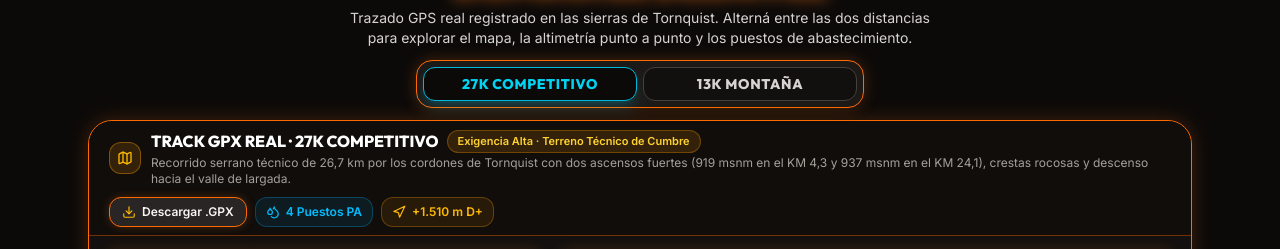
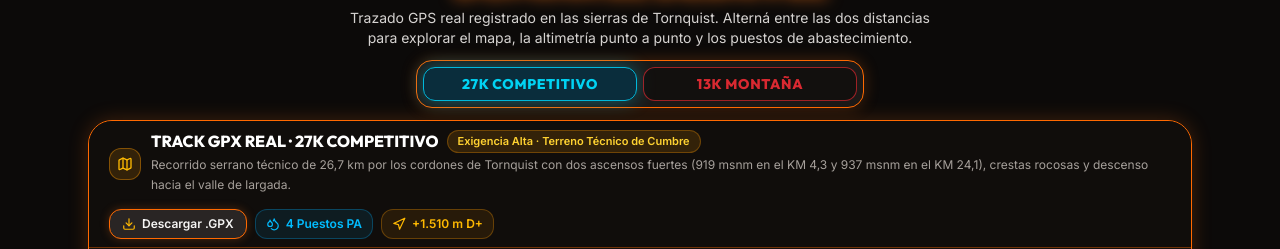
Before and after one commit to lucciancia20-alt/reto-al-filo-web, a React (Vite) app: page / in a window 1280 px wide. Shown: the part 796-1045 px from the top of the page. Built offline with nearby package versions, Linux system fonts and the light colour scheme; no server answers.

Commit message:
style(circuit): keep permanent distance tab colors and prevent description layout shift

```diff
--- a/src/components/CircuitSection.jsx
+++ b/src/components/CircuitSection.jsx
@@ -268,11 +268,11 @@ export default function CircuitSection({
               const is13K = circuit.id === '13K';
               const tabColorClass = isSelected
                 ? is13K
-                  ? 'bg-stone-950 text-red-500 border border-red-500 shadow-lg shadow-red-500/20'
-                  : 'bg-stone-950 text-cyan-400 border border-cyan-500 shadow-lg shadow-cyan-500/20'
+                  ? 'bg-red-950/80 text-red-500 border border-red-500 shadow-[0_0_18px_rgba(239,68,68,0.45)]'
+                  : 'bg-cyan-950/80 text-cyan-400 border border-cyan-500 shadow-[0_0_18px_rgba(6,182,212,0.45)]'
                 : is13K
-                  ? 'bg-stone-950/60 text-stone-300 border border-stone-700 hover:border-red-500 hover:text-red-500'
-                  : 'bg-stone-950/60 text-stone-300 border border-stone-700 hover:border-cyan-500 hover:text-cyan-400';
+                  ? 'bg-stone-950/65 text-red-500 border border-red-500/70 opacity-85 hover:opacity-100 hover:bg-red-950/40 hover:border-red-500 hover:brightness-110'
+                  : 'bg-stone-950/65 text-cyan-400 border border-cyan-500/70 opacity-85 hover:opacity-100 hover:bg-cyan-950/40 hover:border-cyan-400 hover:brightness-110';
               return (
                 <button
                   key={circuit.id}
@@ -309,7 +309,9 @@ export default function CircuitSection({
                     {currentCircuit.summaryBadge}
                   </span>
                 </div>
-                <p className="text-xs text-stone-400 mt-0.5">{currentCircuit.description}</p>
+                <p className="text-xs leading-relaxed text-stone-400 mt-0.5 min-h-[3rem] md:min-h-[2.75rem]">
+                  {currentCircuit.description}
+                </p>
               </div>
             </div>
 
```
